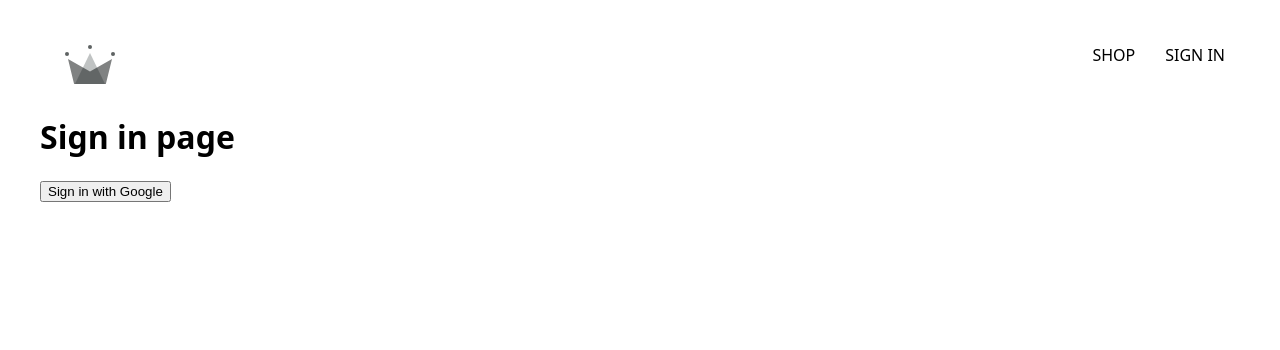
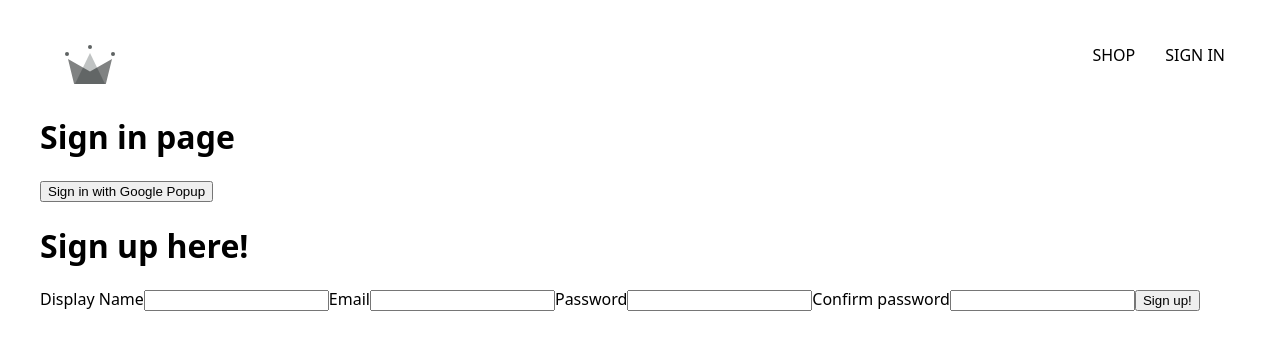
Before and after one commit to srwthomas/react-webshop, a React (Create React App) app: page /sign-in in a window 1280 px wide. Shown: the top 350 px of the page. Built offline with nearby package versions, Linux system fonts and the light colour scheme.

Commit message:
incorporated signUpForm component into SignIn route

```diff
--- a/src/routes/SignIn/SignIn.component.jsx
+++ b/src/routes/SignIn/SignIn.component.jsx
@@ -1,9 +1,22 @@
+// import { useEffect } from "react";
+// import { getRedirectResult } from "firebase/auth";
 import {
+  // auth,
+  // signInWithGoogleRedirect,
   signInWithGooglePopup,
   createUserDoc,
 } from "../../utils/firebase/firebase.utils";
 
+import SignUpForm from "../../components/SignUpForm/SignUpForm.component";
+
 const SignIn = () => {
+  // useEffect(async () => {
+  //   const response = await getRedirectResult(auth);
+  //   if (response) {
+  //     const userDocRef = await createUserDoc(response.user);
+  //   }
+  // }, []);
+
   const logGoogleUser = async () => {
     const { user } = await signInWithGooglePopup();
     const userDocRef = await createUserDoc(user);
@@ -11,7 +24,11 @@ const SignIn = () => {
   return (
     <div>
       <h1>Sign in page</h1>
-      <button onClick={logGoogleUser}>Sign in with Google</button>
+      <button onClick={logGoogleUser}>Sign in with Google Popup</button>
+      <SignUpForm />
+      {/* <button onClick={signInWithGoogleRedirect}>
+        Sign in with Google Redirect
+      </button> */}
     </div>
   );
 };
```
